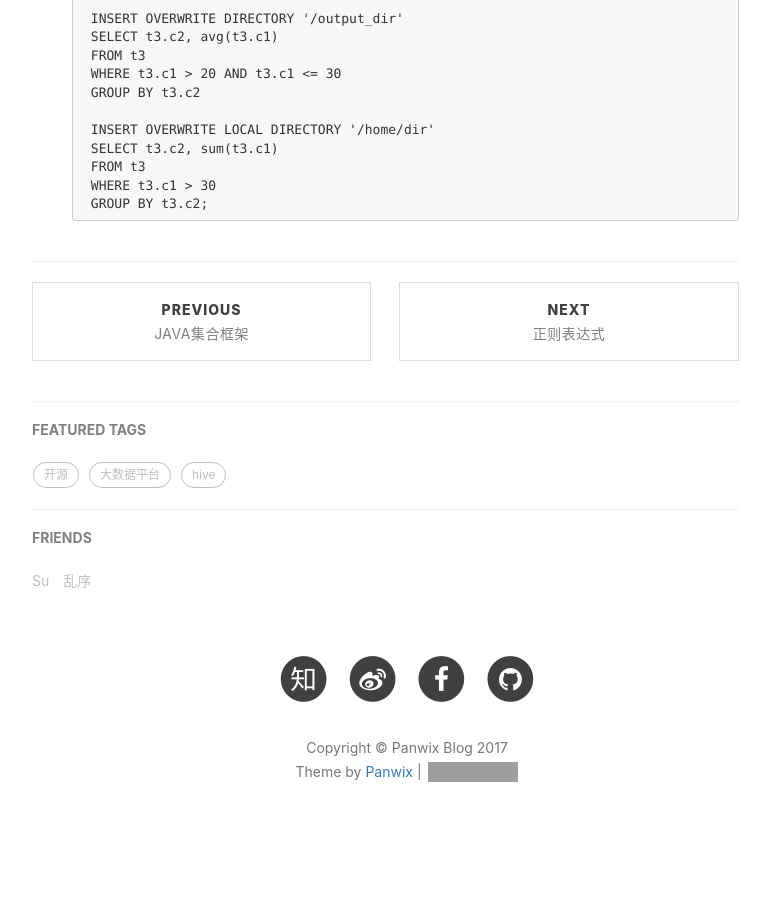
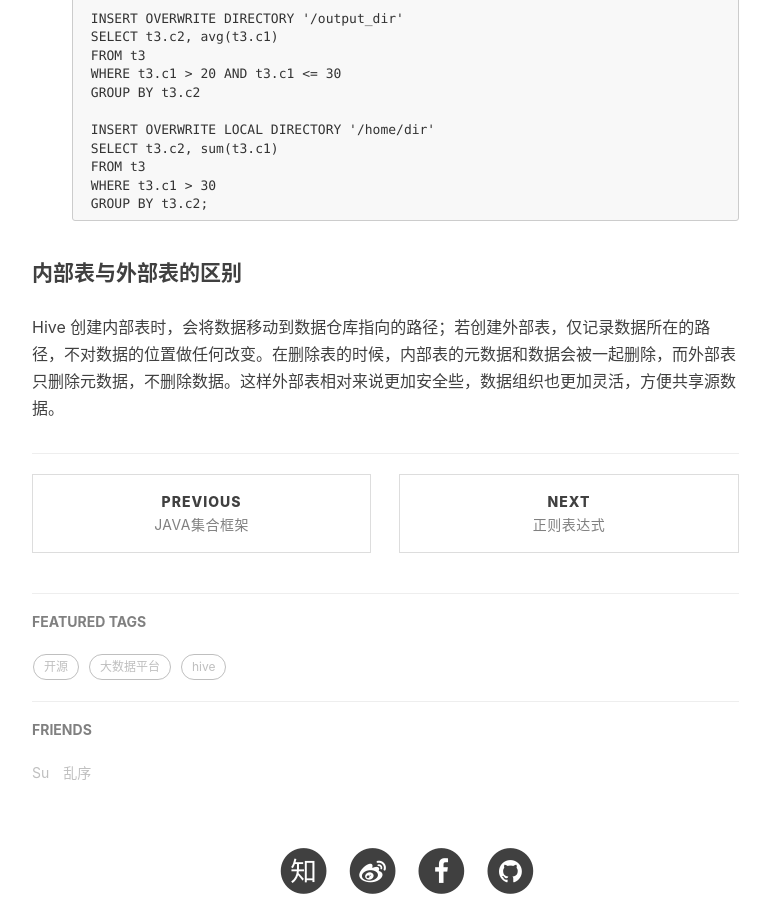
Before and after one commit to panwix/panwix.github.io, a Jekyll site: the page built from _posts/2017-2-23-大数据-hive.md, in a window 1280 px wide and 900 px high, scrolled down 8303 px. Shown: the whole window, without its empty margins (233-1003 px from the left). Built offline with Jekyll 4.4.1, drawn with Linux system fonts in a browser that asks for light colours; nearby versions of some CDN libraries; comment, search, counter and statistics services are not loaded; before the commit the page ends 9179 px from its top, so only the background shows below that; grey boxes are pictures that could not be loaded.

Commit message:
hive添加内部表与外部表的区别

```diff
--- a/_posts/2017-2-23-大数据-hive.md
+++ b/_posts/2017-2-23-大数据-hive.md
@@ -289,3 +289,6 @@ SELECT `(ds|hr)?+.+` FROM test
 		FROM t3
 		WHERE t3.c1 > 30
 		GROUP BY t3.c2;
+
+####  内部表与外部表的区别
+Hive 创建内部表时，会将数据移动到数据仓库指向的路径；若创建外部表，仅记录数据所在的路径，不对数据的位置做任何改变。在删除表的时候，内部表的元数据和数据会被一起删除，而外部表只删除元数据，不删除数据。这样外部表相对来说更加安全些，数据组织也更加灵活，方便共享源数据。
```
